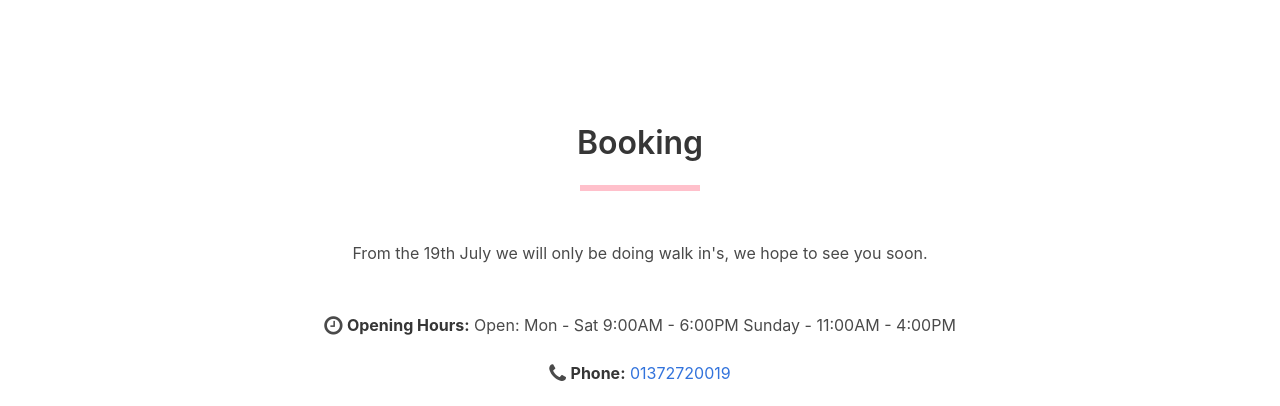
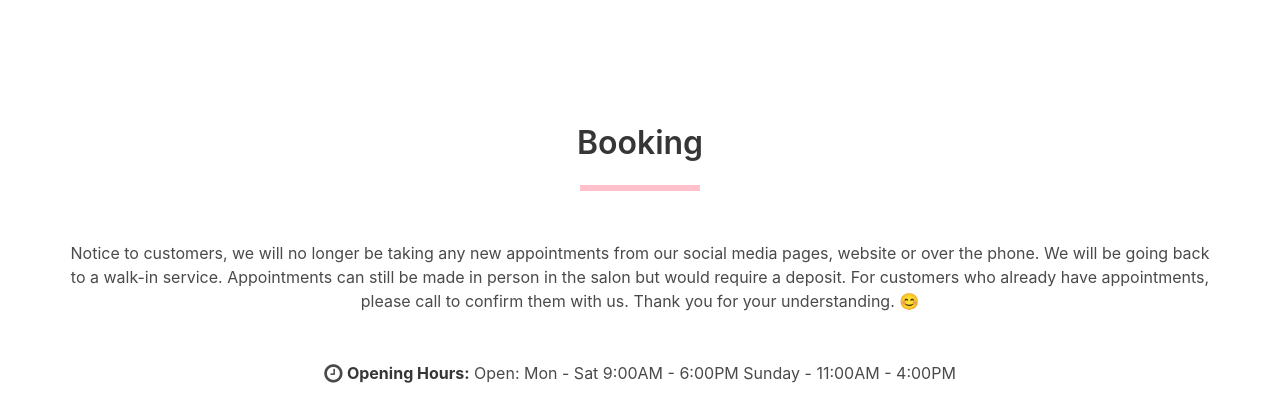
Before and after one commit to AndyNgu98/crystalnailsstatic, a website with bundled scripts: page pricing.html in a window 1280 px wide. Shown: the part 1940-2346 px from the top of the page. Built offline with nearby package versions, Linux system fonts and the light colour scheme.

Commit message:
booking change

```diff
--- a/pricing.html
+++ b/pricing.html
@@ -109,7 +109,8 @@
           <h3 class="title ">Booking</h2>
           <hr>
           <p>
-            From the 19th July we will only be doing walk in's, we hope to see you soon.
+            Notice to customers, we will no longer be taking any new appointments from our social media pages, website or over the phone. We will be going back to a walk-in service.
+            Appointments can still be made in person in the salon but would require a deposit. For customers who already have appointments, please call to confirm them with us. Thank you for your understanding. 😊
           </p>
           <!-- <p>When booking please specify exactly what you would like done in the comments box and send us a photo via FB or Insta of the design so we can prepare for the treatment.
               If this is not confirmed prior to booking then we may not be able to do more than the standard treatment</p>
```
Also changed, not shown: index.html (+2 -1 lines).
